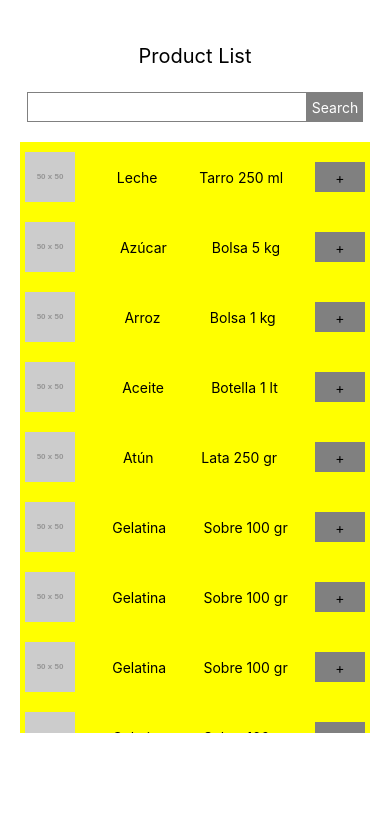
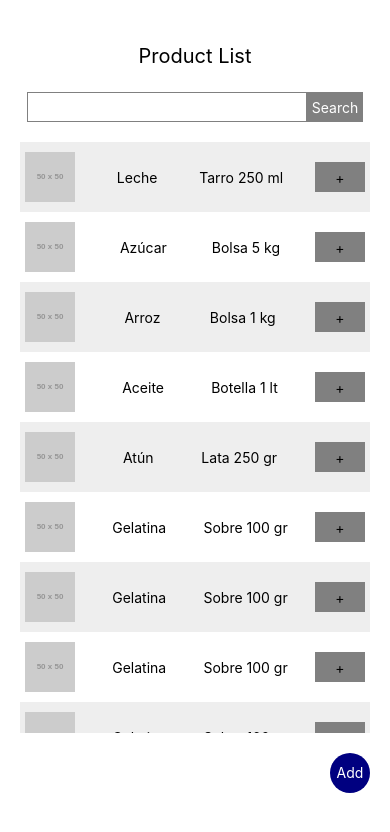
Before and after one commit to evalenzuela/home-inventory-react, a React Native app: screen / in a window 390 px wide. Shown: the top 832 px of the page. Built offline with nearby package versions, Linux system fonts and the light colour scheme.

Commit message:
Adding "Add" button and styling ProductList

```diff
--- a/components/ProductList.js
+++ b/components/ProductList.js
@@ -12,6 +12,11 @@ export default function ProductList() {
   const windowHeight = Dimensions.get('window').height;
   const productListHeight = windowHeight * 0.7;
 
+  const colors = [
+    '#eee',
+    '#FFF'
+  ]
+
   return (
     <View style={{ flex: 1, alignSelf: "stretch" }}>
       <Text style={[ commonStyle.h1 ]}>Product List</Text>
@@ -20,9 +25,9 @@ export default function ProductList() {
 
       <FlatList
         data={data}
-        renderItem={({ item }) => {
+        renderItem={({ item, index }) => {
           return (
-            <View style={[localStyles.rowContainer]}>
+            <View style={[localStyles.rowContainer, {backgroundColor: colors[index % colors.length]}]}>
               <Image
                 source={{ uri: item.photo }}
                 style={{ width: 50, height: 50 }}
@@ -41,13 +46,15 @@ export default function ProductList() {
         }}
         style={{ flexGrow: 0, height: productListHeight }}
       />
+      <TouchableHighlight style={[commonStyle.button, {width: 40, height: 40, justifyContent: 'center', alignItems: 'center', marginTop: 20, alignSelf:'flex-end', borderRadius: 20, backgroundColor: 'navy' }]}>
+        <Text style={{ color: '#FFF'}}> Add </Text>
+      </TouchableHighlight>
     </View>
   );
 }
 
 const localStyles = StyleSheet.create({
   rowContainer: {
-    backgroundColor: "yellow",
     flexDirection: "row",
     flex: 1,
     paddingHorizontal: 5,
```
